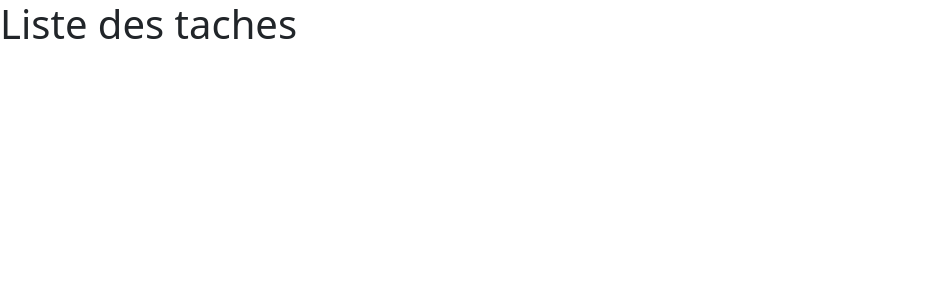
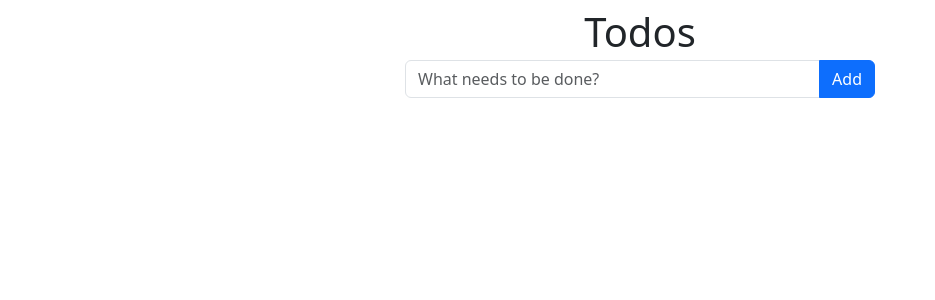
Before and after one commit to idembele70/todo, an Angular app: page / in a window 1280 px wide. Shown: the top 300 px of the page, without its empty margins (0-935 px from the left). Built offline with nearby package versions, Linux system fonts and the light colour scheme.

Commit message:
feat: initialize`addTodo` component
Refs: #1

```diff
--- a/src/app/app.component.html
+++ b/src/app/app.component.html
@@ -1 +1 @@
-<h1>Liste des taches</h1>
+<app-add-todo/>
--- a/src/app/app.component.ts
+++ b/src/app/app.component.ts
@@ -1,14 +1,16 @@
 import { CommonModule } from '@angular/common';
 import { Component } from '@angular/core';
 import { RouterOutlet } from '@angular/router';
+import { AddTodoComponent } from "./components/add-todo/add-todo.component";
 
 @Component({
   selector: 'app-root',
   standalone: true,
-  imports: [CommonModule, RouterOutlet],
+  imports: [CommonModule, RouterOutlet, AddTodoComponent],
   templateUrl: './app.component.html',
   styleUrl: './app.component.css'
 })
 export class AppComponent {
 
+
 }
--- /dev/null
+++ b/src/app/components/add-todo/add-todo.component.html
@@ -0,0 +1,6 @@
+<h1 class="mx-auto mt-2 mb-1" style="max-width: fit-content;">Todos</h1>
+
+<div class="input-group mb-3 w-80 mx-auto" style="max-width: 470px;">
+  <input type="text" class="form-control" placeholder="What needs to be done?" aria-label="what needs to be done?" aria-describedby="add-todo">
+  <button class="btn btn-primary" type="button" id="add-todo">Add</button>
+</div>
```
Also changed, not shown: src/app/components/add-todo/add-todo.component.ts (added, +12 -0 lines), src/app/components/add-todo/add-todo.component.css (added), 1 other file (tests, documents, lock files or other folders).
